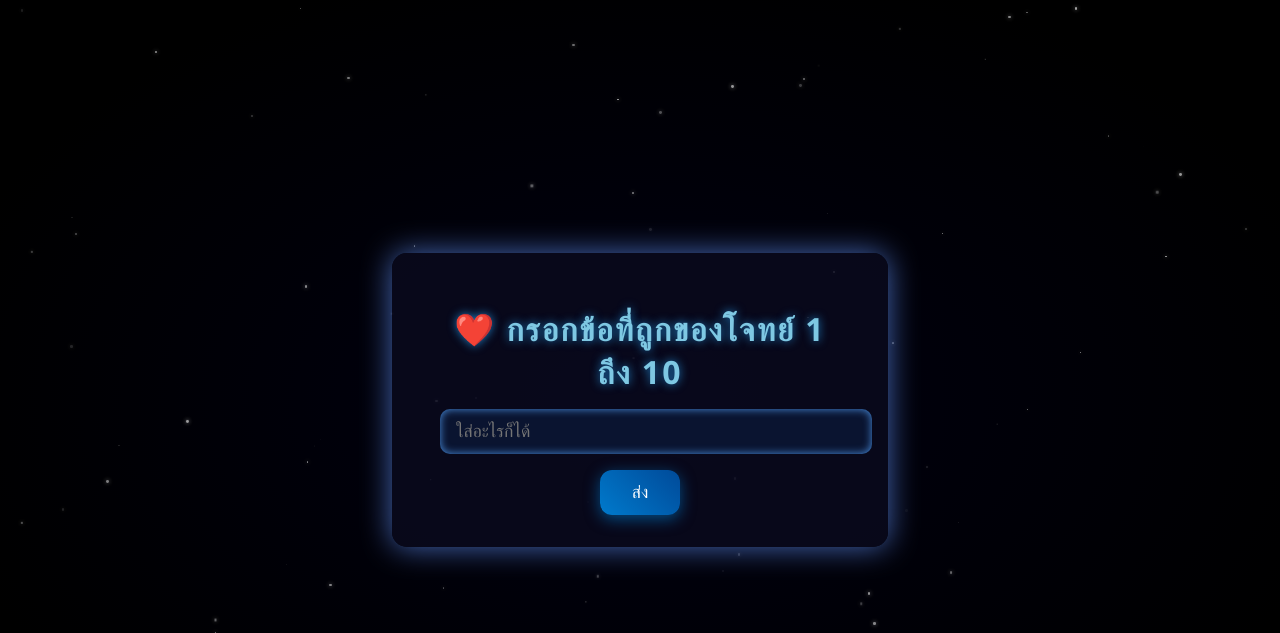
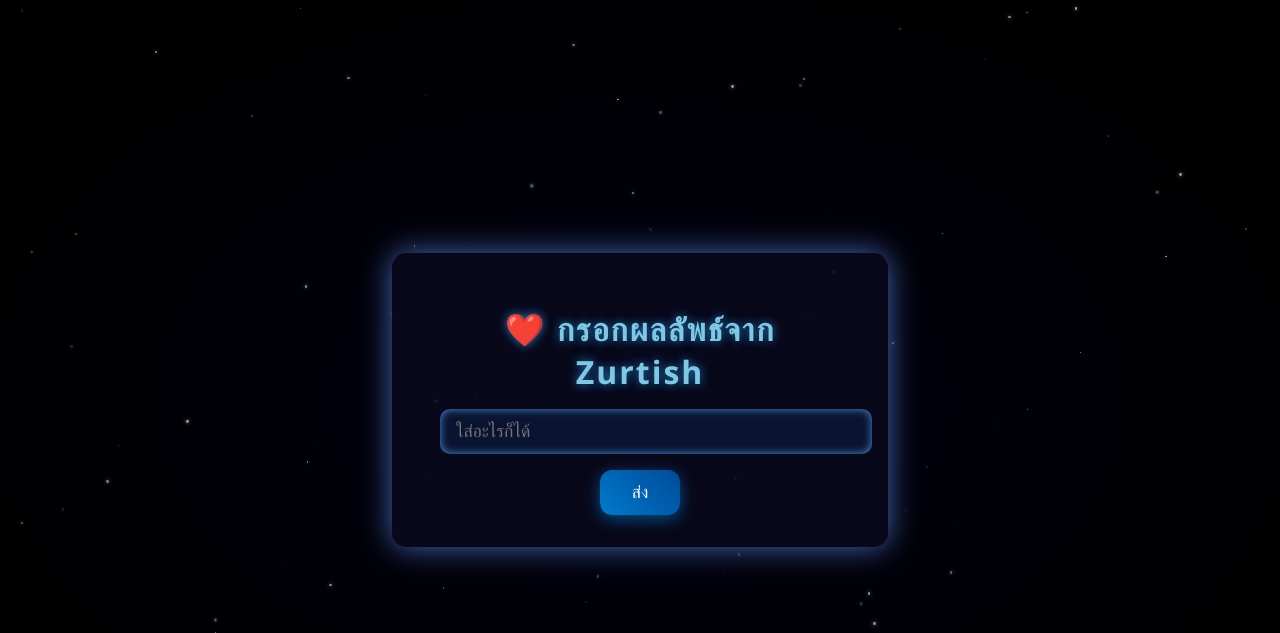
Before and after one commit to Chronosduck/Help4thPuzzleGeo, a Flask app: page / in a window 1280 px wide. Shown: the top 633 px of the page. Run offline with Flask 3, Linux system fonts and the light colour scheme.

Commit message:
Update index.html

```diff
--- a/templates/index.html
+++ b/templates/index.html
@@ -121,7 +121,7 @@
 <body>
     <div class="stars"></div>
     <div class="container">
-        <h1>❤️ กรอกข้อที่ถูกของโจทย์ 1 ถึง 10</h1>
+        <h1>❤️ กรอกผลลัพธ์จาก Zurtish </h1>
         <form method="POST">
             <input type="text" name="input" placeholder="ใส่อะไรก็ได้" required>
             <button type="submit">ส่ง</button>
```
